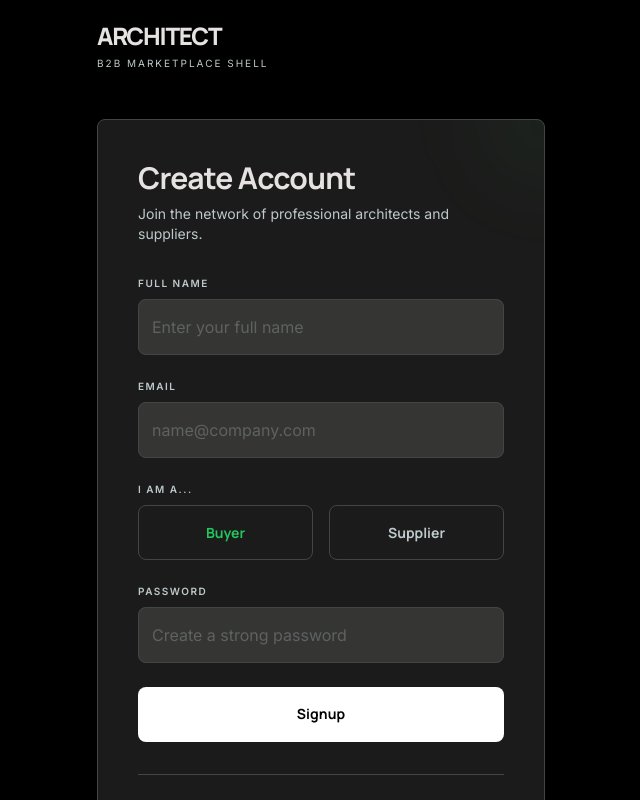
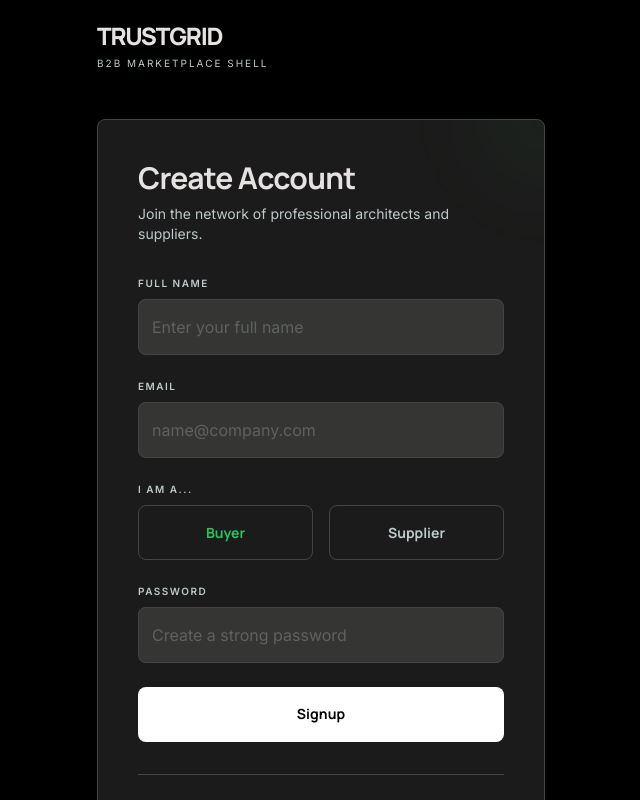
Before and after one commit to ParvSuhagiya/trustGrid, a React (Vite) app in the folder frontend/: page /signup in a window 1280 px wide. Shown: the top 800 px of the page, without its empty margins (319-959 px from the left). Built offline with nearby package versions, Linux system fonts and the light colour scheme; no server answers.

Commit message:
change architech to trustgrid (text content changed)

```diff
--- a/frontend/src/components/LandingPage/Footer.jsx
+++ b/frontend/src/components/LandingPage/Footer.jsx
@@ -12,7 +12,7 @@ const Footer = () => {
         {/* Brand */}
         <div className="flex flex-col items-center md:items-start">
           <span className="text-lg font-black text-[#e5e2e1] font-manrope mb-2">
-            ARCHITECT
+            TRUSTGRID
           </span>
           <p className="text-[10px] font-manrope uppercase tracking-widest text-[#e5e2e1]/60">
             © 2024 Architectural Minimalist. Built for precision.
--- a/frontend/src/components/LandingPage/Navbar.jsx
+++ b/frontend/src/components/LandingPage/Navbar.jsx
@@ -8,7 +8,7 @@ const Navbar = () => {
           to="/"
           className="text-2xl font-extrabold tracking-tighter text-[#e5e2e1] font-manrope"
         >
-          ARCHITECT
+          TRUSTGRID
         </Link>
         <div className="flex items-center space-x-6">
           <Link
--- a/frontend/src/components/Login/LoginFooter.jsx
+++ b/frontend/src/components/Login/LoginFooter.jsx
@@ -10,7 +10,7 @@ const LoginFooter = () => {
       <div className="flex flex-col md:flex-row justify-between items-center px-12 max-w-7xl mx-auto gap-8">
         {/* Brand */}
         <div className="text-lg font-black text-[#e5e2e1] font-manrope">
-          ARCHITECT
+          TRUSTGRID
         </div>
 
         {/* Links */}
--- a/frontend/src/components/Login/LoginHeader.jsx
+++ b/frontend/src/components/Login/LoginHeader.jsx
@@ -8,7 +8,7 @@ const LoginHeader = () => {
           to="/"
           className="text-2xl font-extrabold tracking-tighter text-[#e5e2e1] font-manrope hover:text-[#22c55e] transition-colors"
         >
-          ARCHITECT
+          TRUSTGRID
         </Link>
       </div>
     </header>
--- a/frontend/src/components/SignUp/SignUpBrand.jsx
+++ b/frontend/src/components/SignUp/SignUpBrand.jsx
@@ -1,7 +1,7 @@
 import { Box, Typography } from '@mui/material';
 
 /**
- * Brand Identity Block — "ARCHITECT" headline + sub-tagline.
+ * Brand Identity Block — "TRUSTGRID" headline + sub-tagline.
  * Mirrors the <div class="mb-12 text-center md:text-left"> block in example.html.
  */
 const SignUpBrand = () => (
@@ -17,7 +17,7 @@ const SignUpBrand = () => (
         lineHeight: 1,
       }}
     >
-      ARCHITECT
+      TRUSTGRID
     </Typography>
 
     <Typography
```
Also changed, not shown: 1 other file (tests, documents, lock files or other folders).
